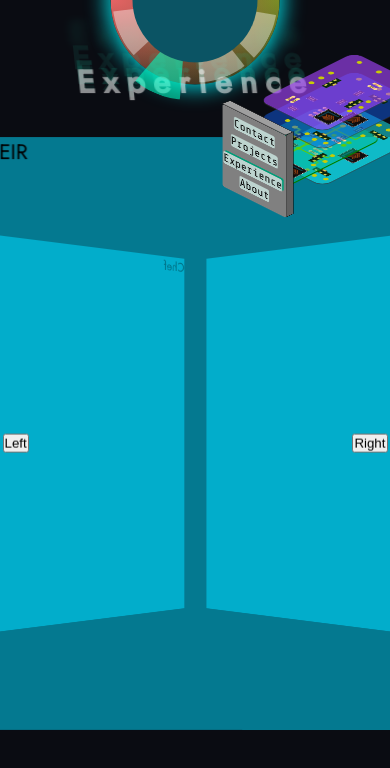
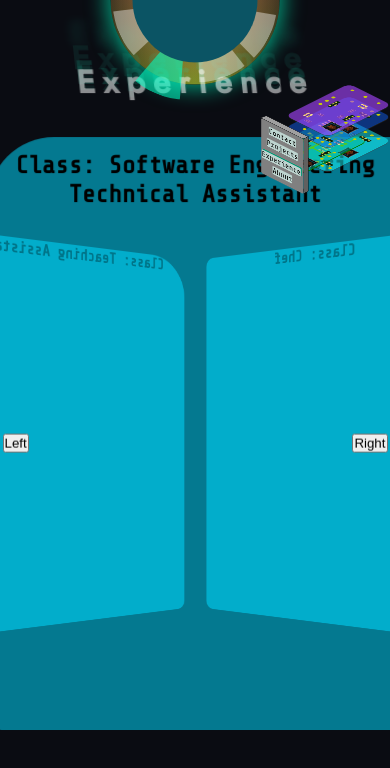
Before and after one commit to LukeAnger/portfolio, a React (Create React App) app: page / in a window 390 px wide. Both pictures are taken after a click on the button "Experience". Shown: the top 768 px of the page. Built offline with nearby package versions, Linux system fonts and the light colour scheme; a web font is replaced by a local one.

Commit message:
added 3d carousel and started implementing the exp cards

```diff
--- a/public/styles.css
+++ b/public/styles.css
@@ -4,7 +4,7 @@
 @import url('https://fonts.googleapis.com/css2?family=Share+Tech+Mono&display=swap');
 
 :root {
-  --fontButton: 'Share Tech Mono', monospace;
+  --fontTechMono: 'Share Tech Mono', monospace;
 }
 
 * {
@@ -276,11 +276,15 @@ body {
 
 .exp {
   position: absolute;
+  font-family: var(--fontTechMono);
   width: 90%;
   height: 90%;
   left: 5%;
   top: 5%;
+  border-radius: 10px;
+  border-top-left-radius: 50px;
   background-color: rgba(0, 217, 255, 0.534);
+  text-align: center;
 }
 
 .exp:nth-child(1) {
@@ -313,7 +317,7 @@ body {
   display: flex;
   flex-direction: column;
   align-items: center;
-
+  transform: translate(0px, 8%);
   gap: 5%;
 }
 
@@ -375,7 +379,7 @@ body {
   position: absolute;
   width: 150px;
   height: 225px;
-  transform: translate(-2vw, 2vh) scale(.7);
+  transform: translate(-2vw, 2vh) scale(.9);
   transition: 0.5s linear;
 }
 
@@ -426,10 +430,11 @@ body {
   border-radius: 4px;
   background-color: #ddfff8a9;
   font-size: 1.6rem;
-  font-family: var(--fontButton);
+  font-family: var(--fontTechMono);
   transition: 0.5s linear;
   cursor: pointer;
 }
+
 
 .card {
   width: 100%;
@@ -1000,9 +1005,9 @@ body {
 
 
 
-@media screen and (max-width: 1080px) {
+@media screen and (max-width: 1000px) {
   .stack {
-  transform: translate(-2vw, 0vh) scale(.8);
+  transform: translate(-2vw, 0vh) scale(.7);
   }
   .holoText {
   font-size: 3rem;
@@ -1019,9 +1024,15 @@ body {
   }
 }
 
-@media screen and (max-width: 720px) {
+@media screen and (max-width: 880px) {
   .stack {
-  transform: translate(2vw, -2vh) scale(0.7);
+  transform: translate(2vw, -2vh) scale(0.6);
+  }
+}
+
+@media screen and (max-width: 640px) {
+  .stack {
+  transform: translate(2vw, -2vh) scale(0.5);
   }
   .holoText {
     font-size: 3rem;
@@ -1042,7 +1053,7 @@ body {
 
 @media screen and (max-width: 480px) {
   .stack {
-  transform: translate(6vw, 4vh) scale(0.6);
+  transform: translate(6vw, 4vh) scale(0.4);
   }
   .holoText {
     font-size: 2rem;
@@ -1067,6 +1078,11 @@ body {
     right: 10%
   }
   .icons {
-    transform: translate(110vw, 45svh) scale(0.6);
+    transform: scale(0.6);
+  }
+  @keyframes rotate360 {
+    to {
+      transform: scale(0.6) rotate(360deg);
+    }
   }
 }
--- a/src/App.jsx
+++ b/src/App.jsx
@@ -10,7 +10,7 @@ import Title from './components/about/Title.jsx'
 const App = () => {
 
   const [startTouchY, setStartTouchY] = useState(null);
-  const [rotation , setRotation] = useState(0);
+  const [rotation , setRotation] = useState(90);
   const [scrollDelay, setScrollDelay] = useState(false)
   const [currentEle, setCurrentEle] = useState(0)
 
--- /dev/null
+++ b/src/components/experience/Chef.jsx
@@ -0,0 +1,13 @@
+import React from 'react'
+
+const Chef = () => {
+
+  return (
+    <div className='exp'>
+      <h3>Class: <span>Chef</span></h3>
+
+    </div>
+  )
+}
+
+export default Chef
--- a/src/components/experience/Experience.jsx
+++ b/src/components/experience/Experience.jsx
@@ -1,4 +1,9 @@
 import React, { useState } from 'react'
+import SEIR from './SEIR.jsx'
+import Loadmaster from './Loadmaster.jsx'
+import Chef from './Chef.jsx'
+import Research from './Research.jsx'
+import Tutor from './Tutor.jsx'
 
 const Experience = ({styles = {}}) => {
   const [rotate, setRotate] = useState(0)
@@ -17,11 +22,11 @@ const Experience = ({styles = {}}) => {
           <button className='pa' style={{zIndex: '1', top: '50%', left: '-5%'}} onClick={handleLeftRotate}>Left</button>
           <button className='pa' style={{zIndex: '1', top: '50%', right: '-5%'}} onClick={handleRightRotate}>Right</button>
           <div className='experienceCarousel' style={{transform: `rotateY(${rotate}deg)`}}>
-            <div className='exp'>SEIR</div>
-            <div className='exp'>Research</div>
-            <div className='exp'>School</div>
-            <div className='exp'>Chef</div>
-            <div className='exp'>Veteran</div>
+            <SEIR />
+            <Loadmaster />
+            <Chef />
+            <Tutor />
+            <Research />
           </div>
         </div>
       </div>
--- /dev/null
+++ b/src/components/experience/Loadmaster.jsx
@@ -0,0 +1,13 @@
+import React from 'react'
+
+const Loadmaster = () => {
+
+  return (
+    <div className='exp'>
+      <h3>Class: <span>Loadmaster</span></h3>
+
+    </div>
+  )
+}
+
+export default Loadmaster
--- /dev/null
+++ b/src/components/experience/Research.jsx
@@ -0,0 +1,12 @@
+import React from 'react'
+
+const Tutor = () => {
+
+  return (
+    <div className='exp'>
+      <h3>Class: <span>Research Assistant</span></h3>
+    </div>
+  )
+}
+
+export default Tutor
--- /dev/null
+++ b/src/components/experience/SEIR.jsx
@@ -0,0 +1,16 @@
+import React from 'react'
+import { card } from './svgs.js'
+
+const SEIR = () => {
+
+  return (
+    <div className='exp'>
+      {/* {card()} */}
+      <h3 style={{transform: 'translate(0px, 10px)'}}>Class: <span>Software Engineering Technical Assistant</span>
+
+      </h3>
+    </div>
+  )
+}
+
+export default SEIR
--- /dev/null
+++ b/src/components/experience/Tutor.jsx
@@ -0,0 +1,12 @@
+import React from 'react'
+
+const Tutor = () => {
+
+  return (
+    <div className='exp'>
+      <h3>Class: <span>Teaching Assistant</span></h3>
+    </div>
+  )
+}
+
+export default Tutor
--- /dev/null
+++ b/src/components/experience/svgs.js
@@ -0,0 +1,8 @@
+import React from 'react'
+
+export const card = () => (
+  <svg className='pa' width="336" height="462" viewBox="0 0 336 462" fill="none" xmlns="http://www.w3.org/2000/svg">
+<path d="M213.09 15.8811L214.216 16.5H215.5H256H280.5H302.886L320.137 33.0816V84.6505L312.129 99.0727L311.5 100.205V101.5V155.5V157.172L312.506 158.508L320.137 168.643V349V350.814L321.3 352.206L331 363.814V410.307L321.751 418.821L320.137 420.307V422.5V456.5H231.682L218.522 446.517L217.182 445.5H215.5H162H160.363L159.043 446.468L145.363 456.5H16.8628V425.088L28.8874 416.582L31 415.088V412.5V362V359.805L29.3844 358.32L16.8628 346.805V212.981V211.425L15.9793 210.143L5.5 194.943V157.226L15.7983 144.084L16.8628 142.726V141V43.053L43.0892 16.5H111H112.205L113.277 15.9512L133.705 5.5H194.216L213.09 15.8811Z" fill="#00AAB5" fill-opacity="0.8" stroke="#545454" stroke-width="10"/>
+</svg>
+
+)
--- a/src/components/wheel/CircleTrack.jsx
+++ b/src/components/wheel/CircleTrack.jsx
@@ -2,8 +2,7 @@ import React from 'react'
 // box-shadow: 0px 0px 20px 5px #00f7ffc4
 const CircleTrack = ({rotation, ele}) => {
 
-  console.log('ELEMENT: ', ele)
-  let color = ''
+  let color = '#00f7ffc4'
   if (ele === 1) {
     color = '#00f7ffc4';
   } else if (ele === 2) {
@@ -13,7 +12,7 @@ const CircleTrack = ({rotation, ele}) => {
   } else if (ele === 4) {
     color = 'rgb(203 102 255 / 55%)';
   }
-  console.log('circle color: ', color = '#00f7ffc4')
+
   const styles={
       transform: `translate(calc(50vw - 50%), -50%) rotate(${rotation + 90}deg)`,
       boxShadow: `0px 0px 20px 5px ${color}`
```
